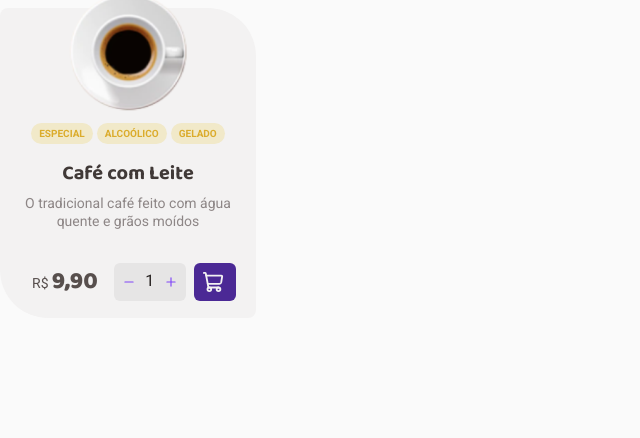
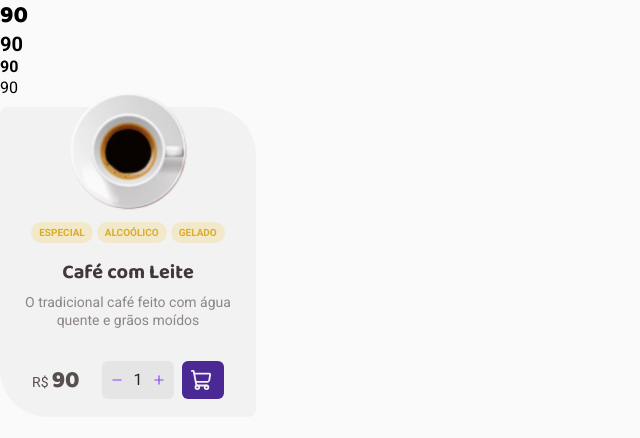
Before and after one commit to YasminFerrariDias/coffeeDelivery, a React (Vite) app: page / in a window 1280 px wide. Shown: the top 438 px of the page, without its empty margins (0-640 px from the left). Built offline with nearby package versions, Linux system fonts and the light colour scheme.

Commit message:
Criação do Componete Number

```diff
--- a/src/App.tsx
+++ b/src/App.tsx
@@ -10,6 +10,7 @@ import { Count } from './components/Count'
 import { Card } from './components/Card'
 import { Price } from './components/Price'*/}
 import { CoffeeCard } from './components/CoffeeCard'
+import { Number } from './components/Number'
 
 
 export function App() {
@@ -72,8 +73,15 @@ export function App() {
         <Card variant='mediumSquare'/>
       </div>*/}
 
+      <div>
+        <Number $variant='title-m' $number={90}/>
+        <Number $variant='text-l-bold' $number={90} />
+        <Number $variant='text-m-bold' $number={90} />
+        <Number $variant='text-m'$number={90} />
+      </div>
+
       <div className="CoffeeCard">
-        <CoffeeCard img='Expresso' tagValue={['ESPECIAL', 'ALCOÓLICO', 'GELADO']} textTitle='Café com Leite' text='O tradicional café feito com água quente e grãos moídos' />
+        <CoffeeCard price='90' img='Expresso' tagValue={['ESPECIAL', 'ALCOÓLICO', 'GELADO']} textTitle='Café com Leite' text='O tradicional café feito com água quente e grãos moídos' />
       </div>
 
       <GlobalStyle />
--- a/src/components/CoffeeCard/index.tsx
+++ b/src/components/CoffeeCard/index.tsx
@@ -33,6 +33,7 @@ interface CoffeeCardProps {
   tagValue: TagOption[]
   text: string
   textTitle: string
+  price: string
   img: 'Americano'
   | 'Arabe'
   | 'CafeComLeite'
@@ -49,7 +50,7 @@ interface CoffeeCardProps {
   | 'Mochaccino'
 }
 
-export function CoffeeCard({ img, tagValue, textTitle, text }: CoffeeCardProps) {
+export function CoffeeCard({ img, tagValue, textTitle, text, price }: CoffeeCardProps) {
   const Img = {
     Americano, Arabe, CafeComLeite, CafeGelado, Capuccino, ChocolateQuente, Cubano, ExpressoCremoso, Expresso, Havaiano, Irlandes, Latte, Macchiato, Mochaccino,
   }[img]
@@ -69,7 +70,7 @@ export function CoffeeCard({ img, tagValue, textTitle, text }: CoffeeCardProps)
         <span className="title"><Title text={textTitle} color="base-subtitle" variant="title-s" /></span>
         <span className="text"><Text text={text} color="base-label" variant="text-s" /></span>
         <footer>
-          <Price price="9,90" />
+          <Price price={price} />
           <AddCart>
             <Count />
             <Button icon="ShoppingCart" ColorIcon="base-card" ColorVariant="purple-dark" variant="tag" color="white" text="" />
--- /dev/null
+++ b/src/components/Number/index.tsx
@@ -0,0 +1,19 @@
+import { NumberContainer } from "./styles"
+
+interface NumberProps {
+  $variant:
+  | 'title-m'
+  | 'text-l-bold'
+  | 'text-m'
+  | 'text-m-bold'
+  className?: string
+  $number: number
+}
+
+export function Number({ $variant, $number }: NumberProps) {
+  return (
+    <NumberContainer $variant={$variant} $number={$number}>
+      {$number && <span>{$number}</span>}
+    </NumberContainer>
+  )
+}
--- /dev/null
+++ b/src/components/Number/styles.ts
@@ -0,0 +1,17 @@
+import styled from "styled-components";
+
+interface NumberContainerProps {
+  $variant:
+  | 'title-m'
+  | 'text-l-bold'
+  | 'text-m'
+  | 'text-m-bold'
+  className?: string
+  $number: number
+}
+
+export const NumberContainer = styled.div.attrs<NumberContainerProps>(
+  ({ $variant }) => ({
+    className: $variant,
+  }),
+)<NumberContainerProps>``;
```
